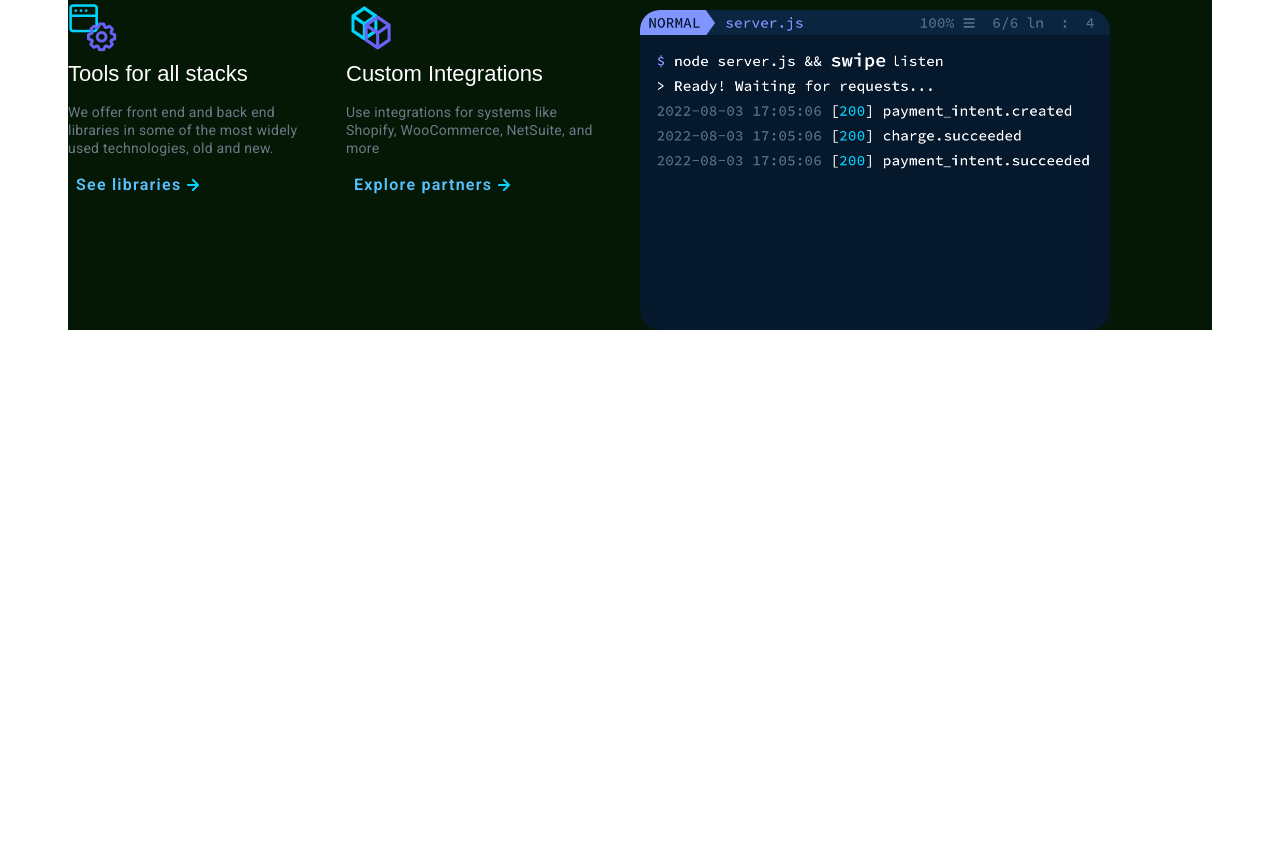
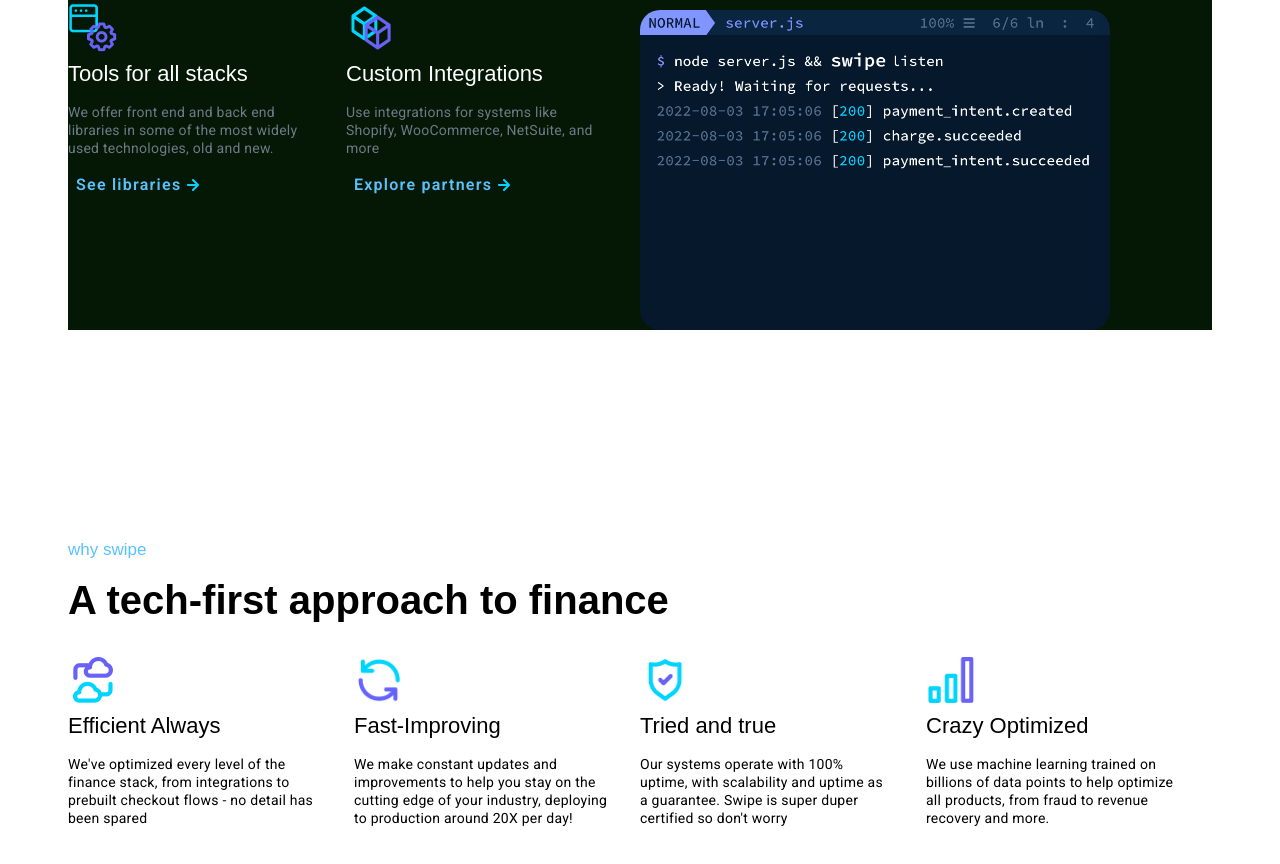
Before and after one commit to crcravi66/html-practices, a plain HTML site: page practice.css/Mymainproject.html in a window 1280 px wide. Shown: the part 2907-3771 px from the top of the page. Before the commit the page ends 3301 px from the top, so only its background shows below. Drawn offline with Linux system fonts and the light colour scheme; a web font is replaced by a local one.

Commit message:
completed for swaping-seciton

```diff
--- a/practice.css/Mymainproject.css
+++ b/practice.css/Mymainproject.css
@@ -392,3 +392,23 @@ main{
     max-width: 470px;
     border-radius: 20px;
 }
+
+                            /*swaping-section*/
+.swaping-section{
+    width: 100%;
+    padding: calc(var(--spacing-xl)*3) 0;
+}
+.swaping-section .cardcontiner2{
+    display: flex;
+    margin-top: var(--spacing-lg);
+}
+.cardcontiner2 .card{
+    width: 25%;
+    padding: 0 var(--spacing-md) 0 0;
+    margin: 0 var(--spacing-md) 0 0;
+    box-sizing: border-box;
+
+}
+.swaping-section .secondary-text{
+    color: var(--text-dark);
+}
--- a/practice.css/Mymainproject.html
+++ b/practice.css/Mymainproject.html
@@ -127,7 +127,34 @@
                 </div>
             </div>
                                 <!--swaping-section-->
-
+            <div class="swaping-section">
+                <div class="mainsection">
+                    <p class="subtittle2">why swipe</p>
+                    <h3>A tech-first approach to finance</h3>
+                    <div class="cardcontiner2">
+                        <div class="card">
+                            <img src="/assets/cloud-icon.png" alt="" class="icon">
+                            <h3>Efficient Always</h3>
+                            <p class="secondary-text">We've optimized every level of the finance stack, from integrations to prebuilt checkout flows - no detail has been spared</p>
+                        </div>
+                        <div class="card">
+                            <img src="/assets/cycle-icon.png" alt="" class="icon">
+                            <h3>Fast-Improving</h3>
+                            <p class="secondary-text">We make constant updates and improvements to help you stay on the cutting edge of your industry, deploying to production around 20X per day!</p>
+                        </div>
+                        <div class="card">
+                            <img src="/assets/shield-icon.png" alt="" class="icon">
+                            <h3>Tried and true</h3>
+                            <p class="secondary-text">Our systems operate with 100% uptime, with scalability and uptime as a guarantee. Swipe is super duper certified so don't worry</p>
+                        </div>
+                        <div class="card">
+                            <img src="/assets/bars-icon.png" alt="" class="icon">
+                            <h3>Crazy Optimized</h3>
+                            <p class="secondary-text">We use machine learning trained on billions of data points to help optimize all products, from fraud to revenue recovery and more.</p>
+                        </div>
+                    </div>
+                </div>
+            </div>
         </div>
  </main>
 
```
